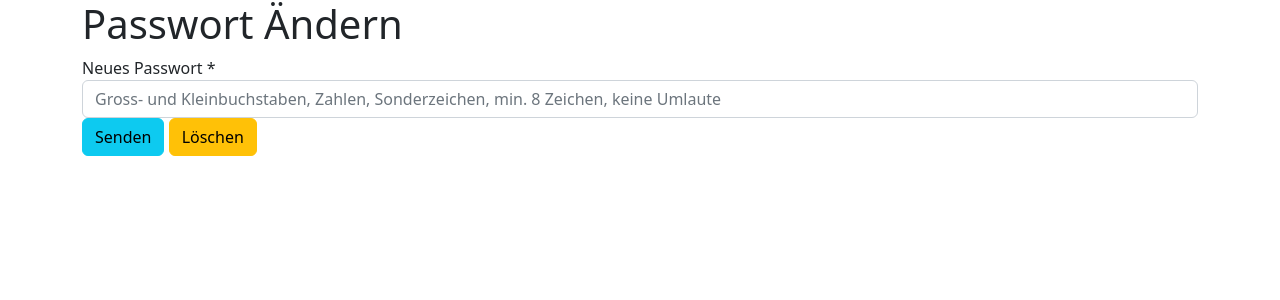
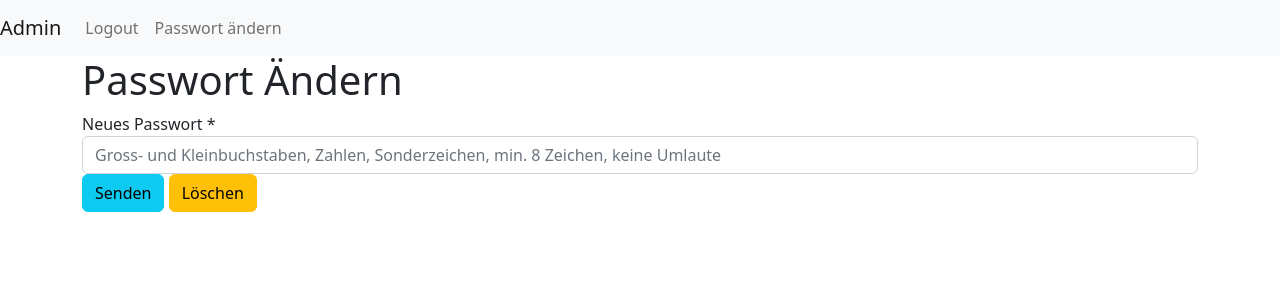
Before and after one commit to 54L4D1N/AccountManager, a PHP site: page /editPassword.php in a window 1280 px wide. Shown: the top 300 px of the page. Run offline with PHP 8.4, Linux system fonts and the light colour scheme; a user stored in the database is signed in.

Commit message:
minor changes

```diff
--- a/addAccount.php
+++ b/addAccount.php
@@ -17,8 +17,6 @@ if ($_SERVER['REQUEST_METHOD'] == "POST") {
     } else {
         if (isset($_POST['name'])) {
             $name = trim($_POST['name']);
-            if (empty($name) || strlen($name) > 30)
-                $error .= "Name ist inkorrekt!\n";
         }
 
         if (isset($_POST['firstname'])) {
@@ -103,6 +101,7 @@ if ($_SERVER['REQUEST_METHOD'] == "POST") {
                 <?php
                 if (isset($_SESSION['loggedin']) and $_SESSION['loggedin']) {
                     echo '<li class="nav-item"><a class="nav-link" href="logout.php">Logout</a></li>';
+                    echo '<li class="nav-item"><a class="nav-link" href="editPassword.php">Passwort ändern</a></li>';
                 } else {
                     echo '<li class="nav-item"><a class="nav-link" href="register.php">Registrierung</a></li>';
                     echo '<li class="nav-item"><a class="nav-link" href="login.php">Login</a></li>';
--- a/admin.php
+++ b/admin.php
@@ -95,9 +95,11 @@ if (!isset($_SESSION['loggedin']) or !$_SESSION['loggedin']) {
         </thead>";
 
             echo "<tbody>";
+            $numrow = 0;
             while ($row = $result->fetch_assoc()) {
+                $numrow++;
                 echo "<tr>
-                <th scope='row'>1</th>
+                <th scope='row'>" . $numrow . "</th>
                 <td>" . $row['name'] . "</td>
                 <td>" . $row['firstname'] . "</td>
                 <td>" . $row['lastname'] . "</td>
--- a/editPassword.php
+++ b/editPassword.php
@@ -60,7 +60,26 @@ if ($_SERVER['REQUEST_METHOD'] == "POST") {
 </head>
 
 <body>
+    <nav class="navbar navbar-expand-lg navbar-light bg-light">
+        <a class="navbar-brand" href="admin.php">Admin</a>
+        <button class="navbar-toggler" type="button" data-toggle="collapse" data-target="#navbarSupportedContent" aria-controls="navbarSupportedContent" aria-expanded="false" aria-label="Toggle navigation">
+            <span class="navbar-toggler-icon"></span>
+        </button>
 
+        <div class="collapse navbar-collapse" id="navbarSupportedContent">
+            <ul class="navbar-nav mr-auto">
+                <?php
+                if (isset($_SESSION['loggedin']) and $_SESSION['loggedin']) {
+                    echo '<li class="nav-item"><a class="nav-link" href="logout.php">Logout</a></li>';
+                    echo '<li class="nav-item"><a class="nav-link" href="editPassword.php">Passwort ändern</a></li>';
+                } else {
+                    echo '<li class="nav-item"><a class="nav-link" href="register.php">Registrierung</a></li>';
+                    echo '<li class="nav-item"><a class="nav-link" href="login.php">Login</a></li>';
+                }
+                ?>
+            </ul>
+        </div>
+    </nav>
     <div class="container">
         <h1>Passwort Ändern</h1>
         <?php
```
Also changed, not shown: deleteAccount.php (+10 -9 lines), edit.php (+11 -10 lines).
